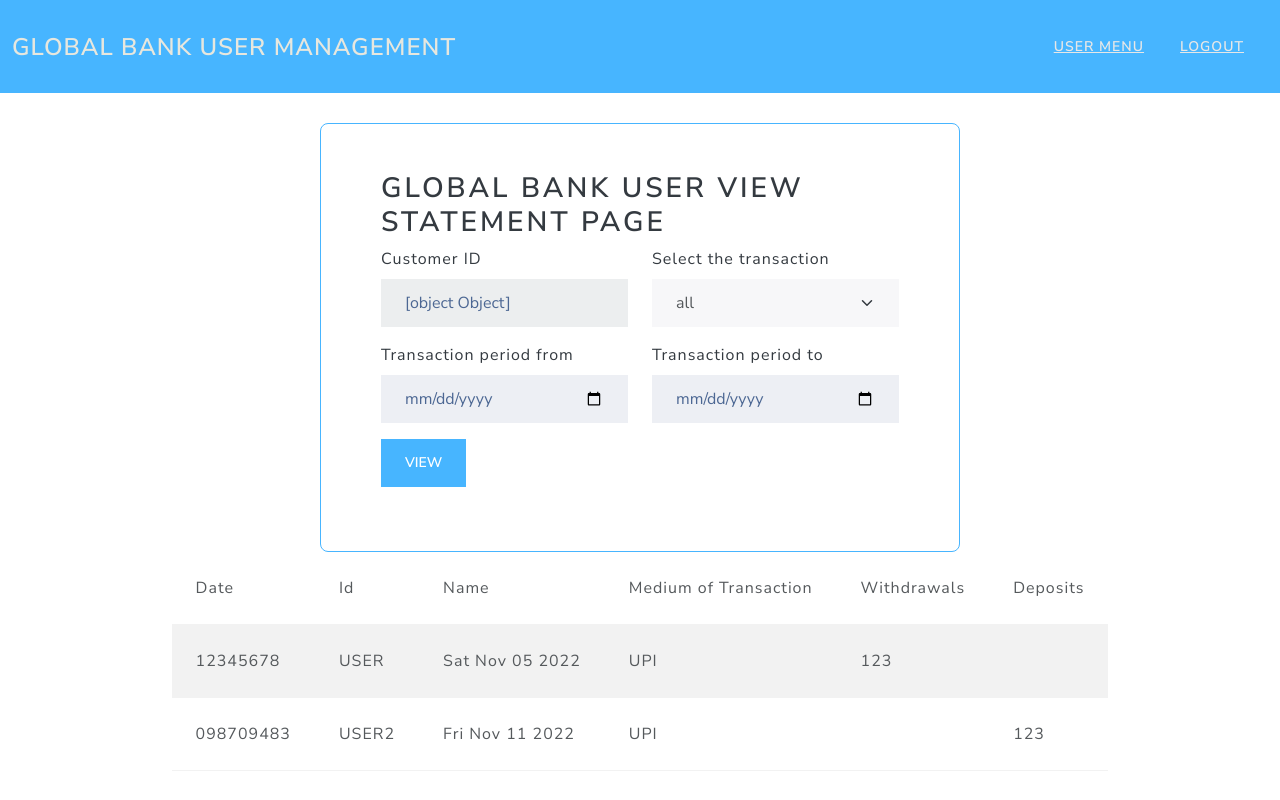
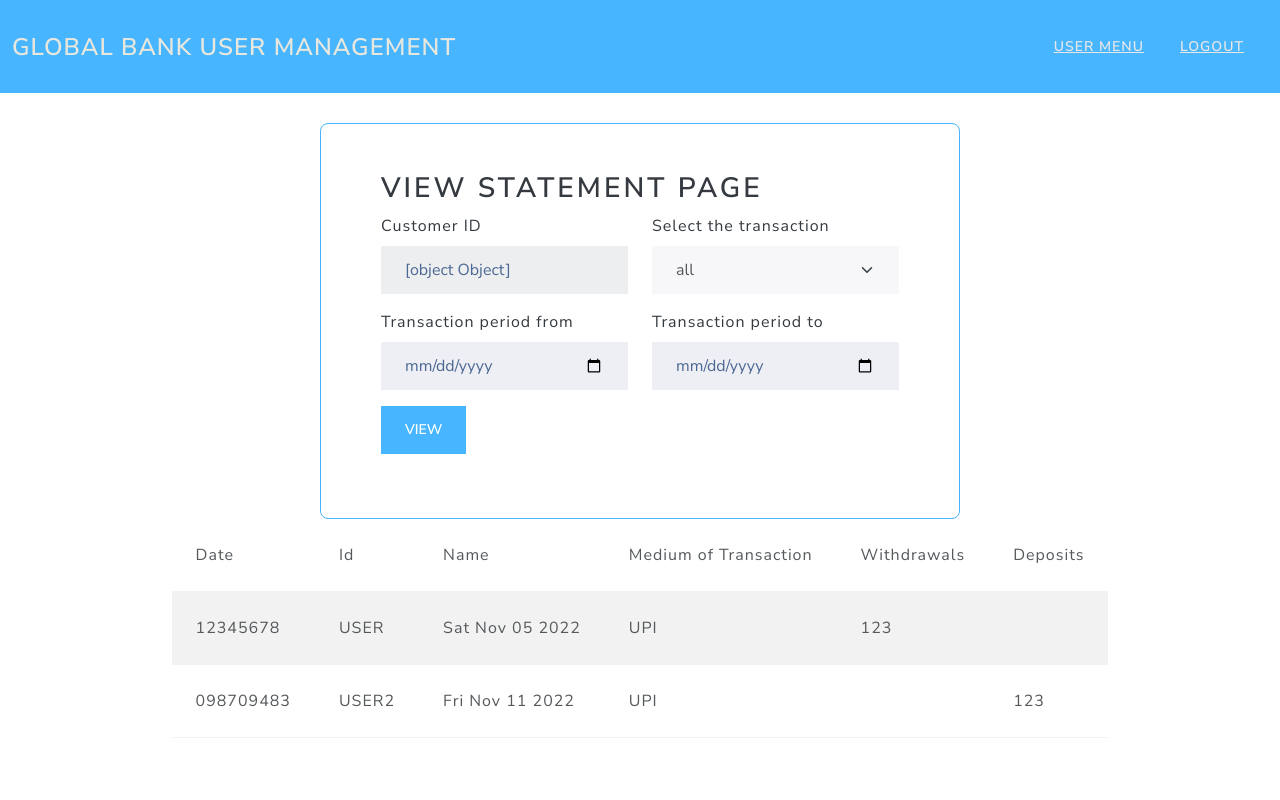
Before and after one commit to subhankar-nitt/group4-capstone-project-2, a React (Create React App) app in the folder bankapplication-20221104T101817Z-001/bankapplication/: page /statement in a window 1280 px wide. Built offline with nearby package versions, Linux system fonts and the light colour scheme; sample sign-in values are in the browser's storage.

Commit message:
change heading

```diff
--- a/bankapplication-20221104T101817Z-001/bankapplication/src/Components/ApplyLoan.jsx
+++ b/bankapplication-20221104T101817Z-001/bankapplication/src/Components/ApplyLoan.jsx
@@ -49,7 +49,7 @@ const ApplyLoan = () => {
             <div
                 className='ml-auto mr-auto col-12 col-md-7 col-lg-6 form '
                 style={{ marginTop: "100px" }}>
-                <h2>Global Bank User loan application Page</h2>
+                <h2>Loan application Page</h2>
                 <Form onSubmit={apply}>
                     <FormGroup>
                         <Label for='userId'>Customer ID</Label>
--- a/bankapplication-20221104T101817Z-001/bankapplication/src/Components/TransactionManagement.jsx
+++ b/bankapplication-20221104T101817Z-001/bankapplication/src/Components/TransactionManagement.jsx
@@ -51,7 +51,7 @@ const TransactionManagement = () => {
             <div
                 className='ml-auto mr-auto col-12 col-md-7 col-lg-6 form '
                 style={{ marginTop: "100px" }}>
-                <h2>Global Bank User Transaction Page</h2>
+                <h2>Transaction Page</h2>
                 <Form onSubmit={apply}>
                     <FormGroup>
                         <Label for='userId'>Customer ID</Label>
--- a/bankapplication-20221104T101817Z-001/bankapplication/src/Components/ViewTransactions.jsx
+++ b/bankapplication-20221104T101817Z-001/bankapplication/src/Components/ViewTransactions.jsx
@@ -97,9 +97,7 @@ const ViewTransactions = () => {
                 className='ml-auto mr-auto col-12 col-md-7 col-lg-6 form '
                 style={{ marginTop: "30px" }}>
                 <h2 className='row'>
-                    <span className='col-12'>
-                        Global Bank User View Statement page
-                    </span>
+                    <span className='col-12'>View Statement page</span>
                 </h2>
                 <Form onSubmit={apply} className='row px-0'>
                     <FormGroup className='col-12 col-lg-6 mr-1'>
```
